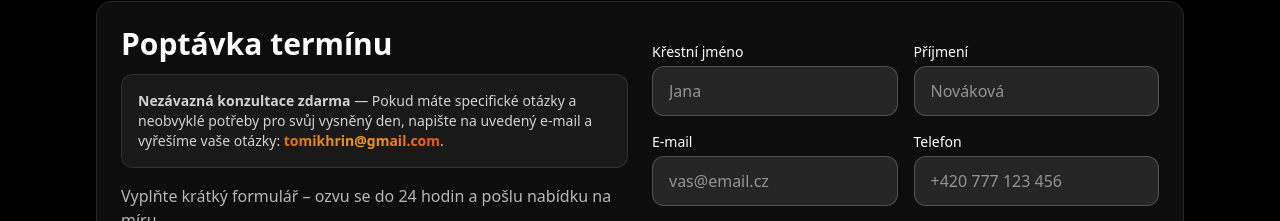
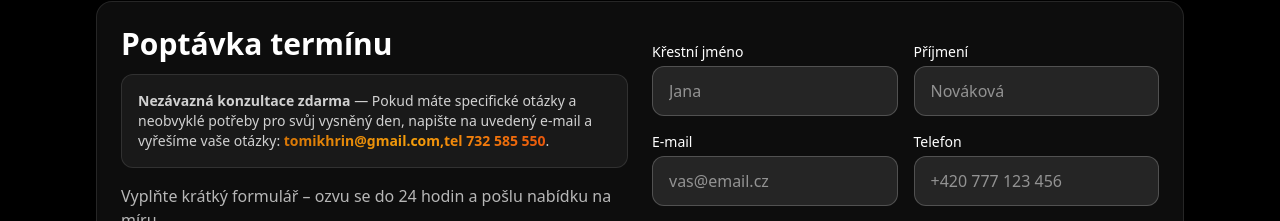
Before and after one commit to tomikhrin-create/YourDJ, a plain HTML site: page index.html in a window 1280 px wide. Shown: the part 4335-4556 px from the top of the page. Drawn offline with nearby package versions, Linux system fonts and the light colour scheme.

Commit message:
Update index.html

```diff
--- a/index.html
+++ b/index.html
@@ -323,7 +323,7 @@
           <div>
             <h2 class="text-3xl font-bold">Poptávka termínu</h2>
             <div class="mt-3 rounded-xl border border-white/10 bg-white/5 p-4">
-              <p class="text-sm text-white/80"><span class="font-semibold">Nezávazná konzultace zdarma</span> — Pokud máte specifické otázky a neobvyklé potřeby pro svůj vysněný den, napište na uvedený e‑mail a vyřešíme vaše otázky: <a href="mailto:E-mail: tomikhrin@gmail.com, Tel: 732 585 550" class="font-semibold bg-gradient-to-r from-amber-600 via-amber-500 to-orange-600 bg-clip-text text-transparent">tomikhrin@gmail.com</a>.</p>
+              <p class="text-sm text-white/80"><span class="font-semibold">Nezávazná konzultace zdarma</span> — Pokud máte specifické otázky a neobvyklé potřeby pro svůj vysněný den, napište na uvedený e‑mail a vyřešíme vaše otázky: <a href="mailto:tomikhrin@gmail.com,tel 732 585 550" class="font-semibold bg-gradient-to-r from-amber-600 via-amber-500 to-orange-600 bg-clip-text text-transparent">tomikhrin@gmail.com,tel 732 585 550</a>.</p>
             </div>
             <p class="mt-4 text-white/70">Vyplňte krátký formulář – ozvu se do 24 hodin a pošlu nabídku na míru.</p>
             <ul class="mt-4 space-y-2 text-white/80">
```
